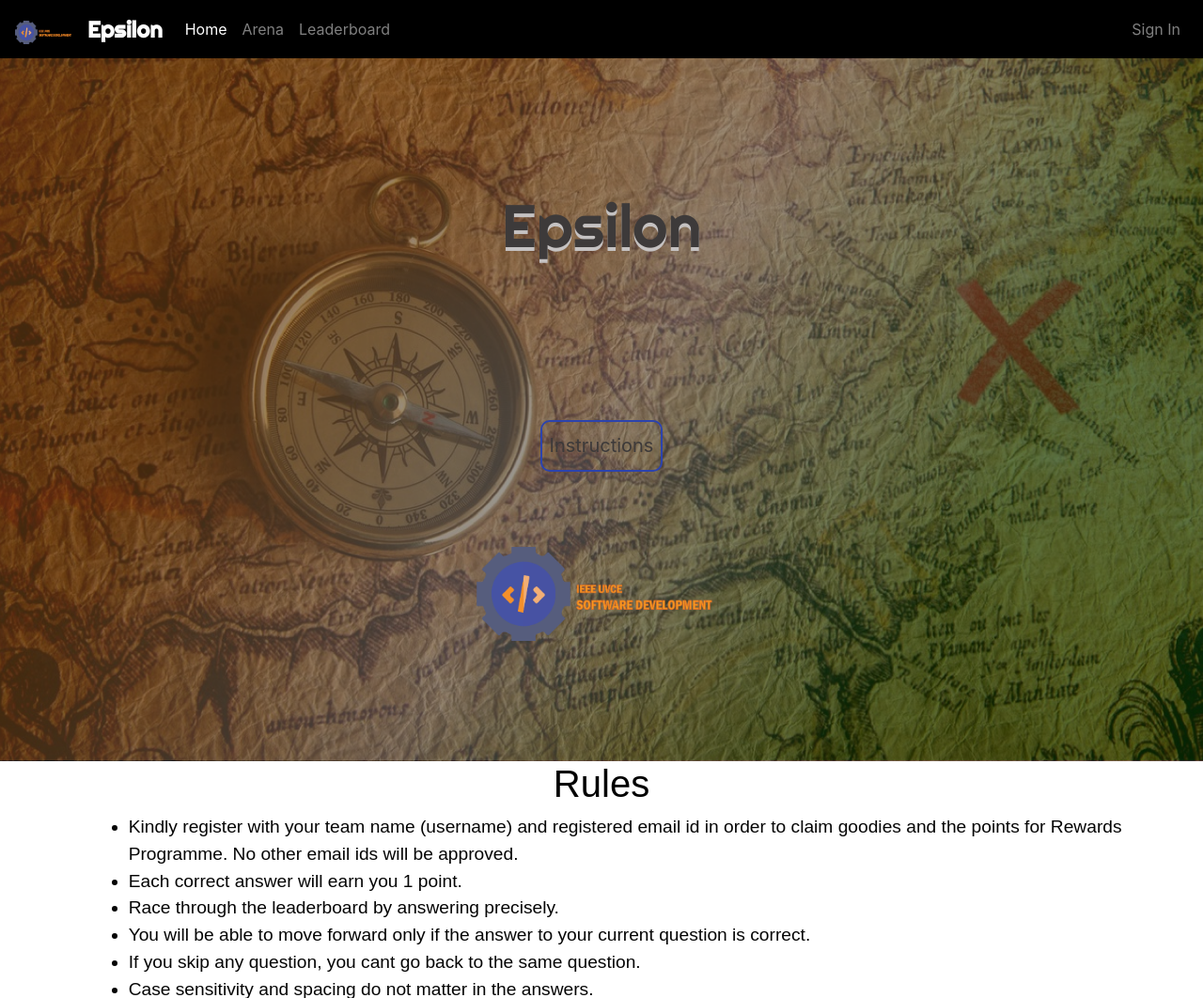
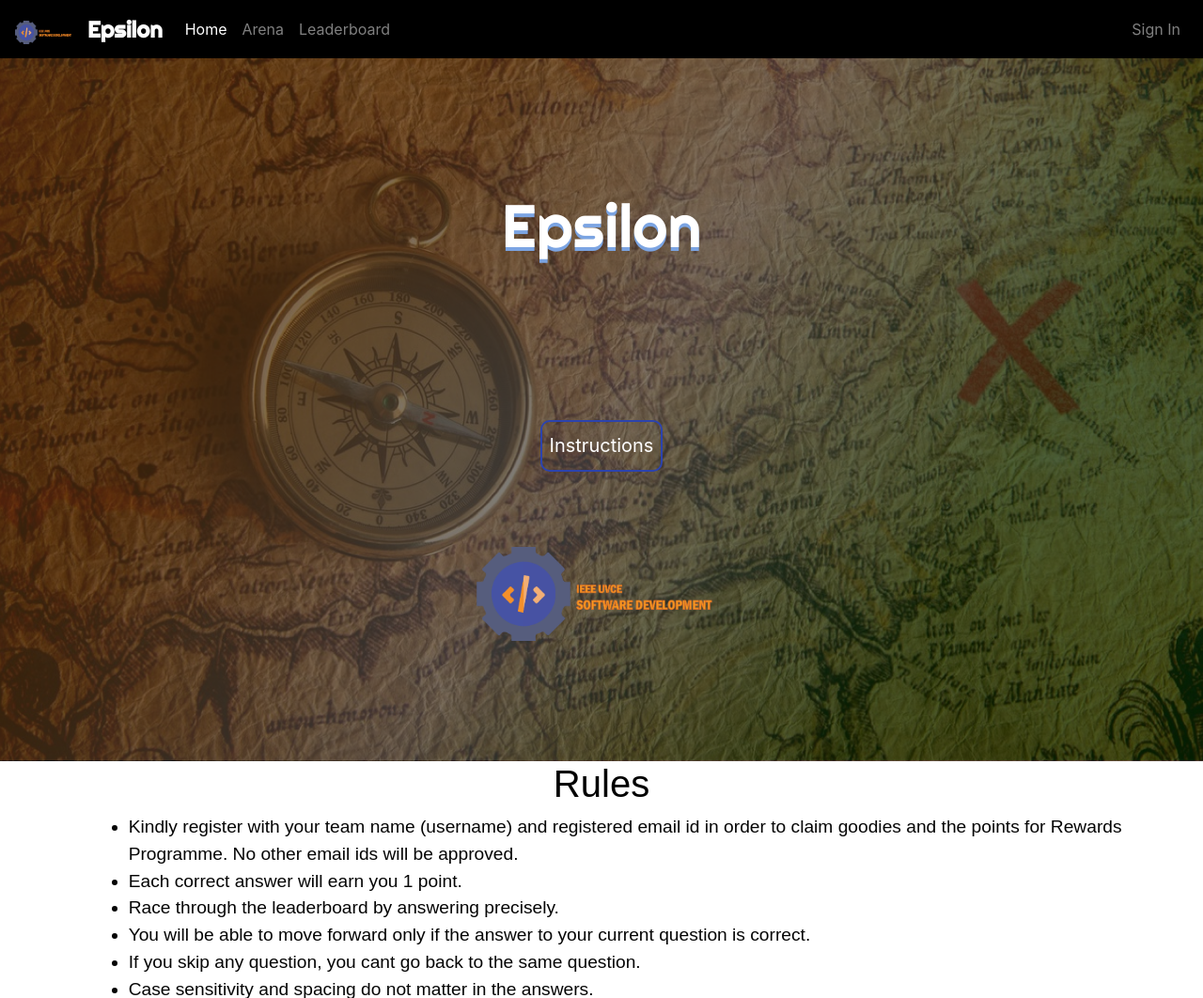
Before and after one commit to Nimitha-jagadeesha/Epsilonn-22, a Django app: page / in a window 1280 px wide. Shown: the top 1062 px of the page at 94% size. Run offline with Django 3.2, Linux system fonts and the light colour scheme; some libraries are stand-ins or nearby versions; some web fonts are replaced.

Commit message:
Update home.html

```diff
--- a/epsilon/templates/epsilon/home.html
+++ b/epsilon/templates/epsilon/home.html
@@ -48,7 +48,7 @@
             height: 95vh;
             background-position: center;
             display:flex;
-            box-shadow:  0px 100vh 0px rgba(0,0,0,0.4) inset;
+            box-shadow:  0px 100vh 0px rgba(0,0,0,0.5) inset;
 
 
         }
@@ -115,7 +115,7 @@
         }
         #but
         {
-            color:rgb(61, 58, 58);
+            color:white;
             border:2px solid rgb(44, 67, 173);
             height: 55px;
             width:130px;
@@ -190,7 +190,7 @@
 
     <div class="pic">
         <br />
-        <h2 style="color:rgb(61, 58, 58);font-family: 'Righteous', sans-serif;font-size: 4.0em; text-shadow: 0px 4px 0px rgb(197, 194, 194);" class="text-center">Epsilon
+        <h2 style="color:white;font-family: 'Righteous', sans-serif;font-size: 4.0em; text-shadow: 0px 4px 0px rgb(123, 164, 226);" class="text-center">Epsilon
         </h2>
         <div class="div1">
             <a href="#ins" style="font-size:20px;"> <button  id="but">Instructions</button></a>
```
